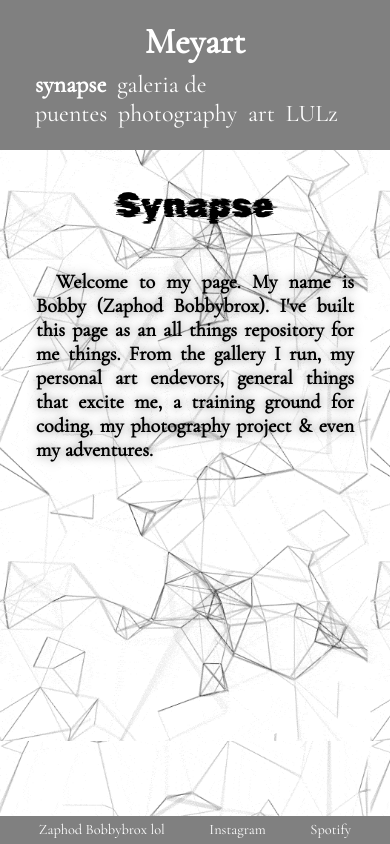
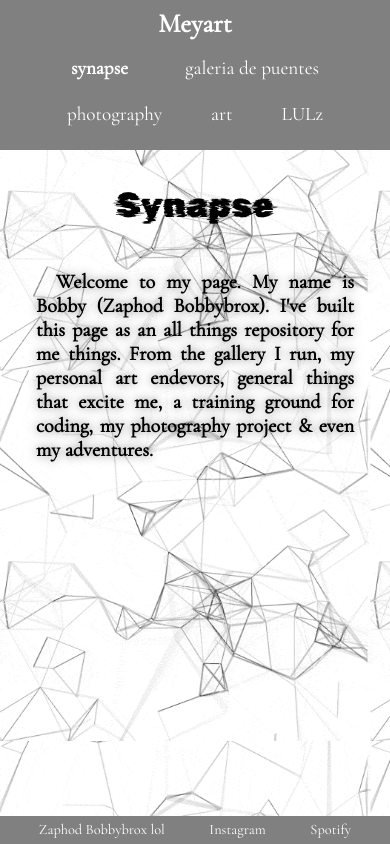
Before and after one commit to Zaphod1977/meyart, a React (Create React App) app: page / in a window 390 px wide. Built offline with nearby package versions, Linux system fonts and the light colour scheme.

Commit message:
css adjustments on mobile

```diff
--- a/src/App.css
+++ b/src/App.css
@@ -382,41 +382,73 @@ body {
 /* start media query here -  tablet devices */
 @media only screen and (max-width: 390px) {
 
-  header a {
-    font-size: 1.5em;
-    font-weight: 600;
+  header {
+    display: flex;
+    flex-direction: column;
+    align-items: center;
+    justify-content: center;
+    text-align: center;
+    height: auto;
+    padding: 8px 0; /* Reduce vertical padding */
   }
 
+  .hero {
+    width: 100%;
+    height: auto;
+    text-align: center;
+    padding: 5px; /* Reduce top and bottom spacing */
+  }
+
+  header a {
+    font-size: 1.1em; /* Slightly reduce font size */
+    font-weight: 600;
+    display: block;
+    text-align: center;
+  }
+
+  /* Center and wrap navigation */
+  nav ul {
+    display: flex;
+    flex-wrap: wrap; /* Allows multiple rows */
+    justify-content: center; /* Centers all items */
+    gap: 5px; /* Reduce spacing between elements */
+    padding: 0;
+    list-style: none;
+    max-width: 300px; /* Slightly reduce width */
+  }
+
+  nav li {
+    flex: 1 1 auto;
+    text-align: center;
+    white-space: nowrap;
+    margin: 2px 0; /* Reduce spacing between rows */
+  }
+
+  /* Keep "galeria de puentes" together */
+  .galeria {
+    white-space: nowrap;
+    flex-basis: 55%; /* Reduce width to make it more compact */
+    text-align: center;
+  }
+
+  /* Reduce spacing for the second row */
+  .row-2 {
+    flex-basis: 25%; /* Reduce width so items are closer */
+  }
+
+  header nav ul li a {
+    font-size: 1.2em; /* Slightly smaller font */
+    margin: 0.3em 0; /* Reduce vertical spacing */
+    padding: 1px 2px; /* Reduce internal padding */
+    display: inline-block;
+  }
+
+  /* Fix footer position */
   .footer {
     position: fixed;
     bottom: 0;
     width: 100%;
-    height: 16vh;
-  }
-
-  ul {
-    padding: 0;
-  }
-
-  header,
-
-  .hero {
-    width: 100%;
-    flex-direction: column;
-    height: 150px;
-    align-items: center;
-  }
-
-  nav li {
-    margin: 0;
-    padding: 0;
-  }
-
-  header nav ul li a {
-    flex-wrap: wrap;
-    font-size: 1.5em;
-    margin:1em .45em 0 0;
-    padding: 0;
+    height: 14vh; /* Reduce footer height */
   }
 
   #name {
--- a/src/components/Resume/index.js
+++ b/src/components/Resume/index.js
@@ -8,12 +8,12 @@ const Resume = () => {
     <section id="work" className="work">
       {/* Left Side */}
       <div className="work-leftside">
-        <h2>ImageS</h2>
+        <h2></h2>
       </div>
 
       {/* Right Side */}
       <div className="work-rightside">
-        <h1>Photography</h1>
+        <h1>photography</h1>
         <div className="carousel-container">
           <PhotoCarousel />
         </div>
```
